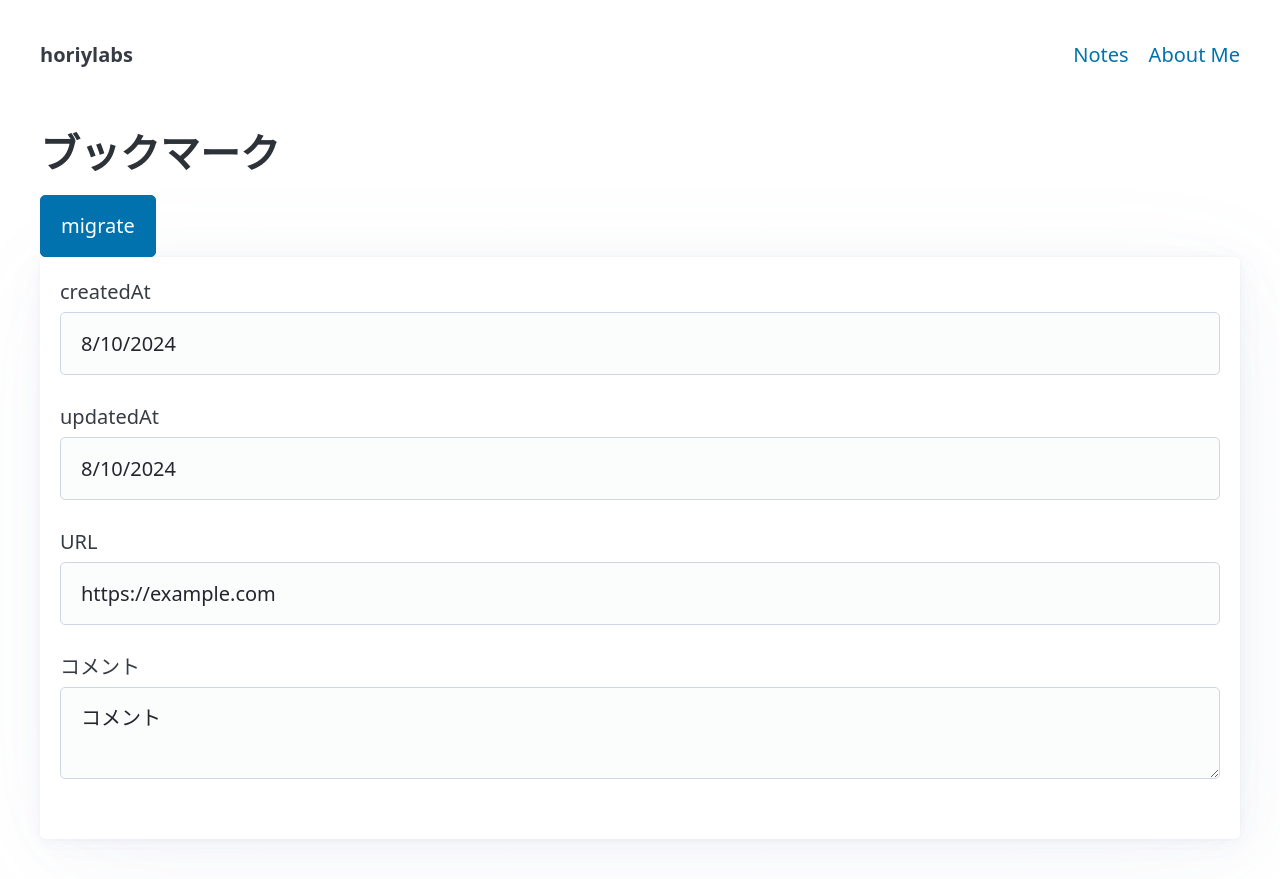
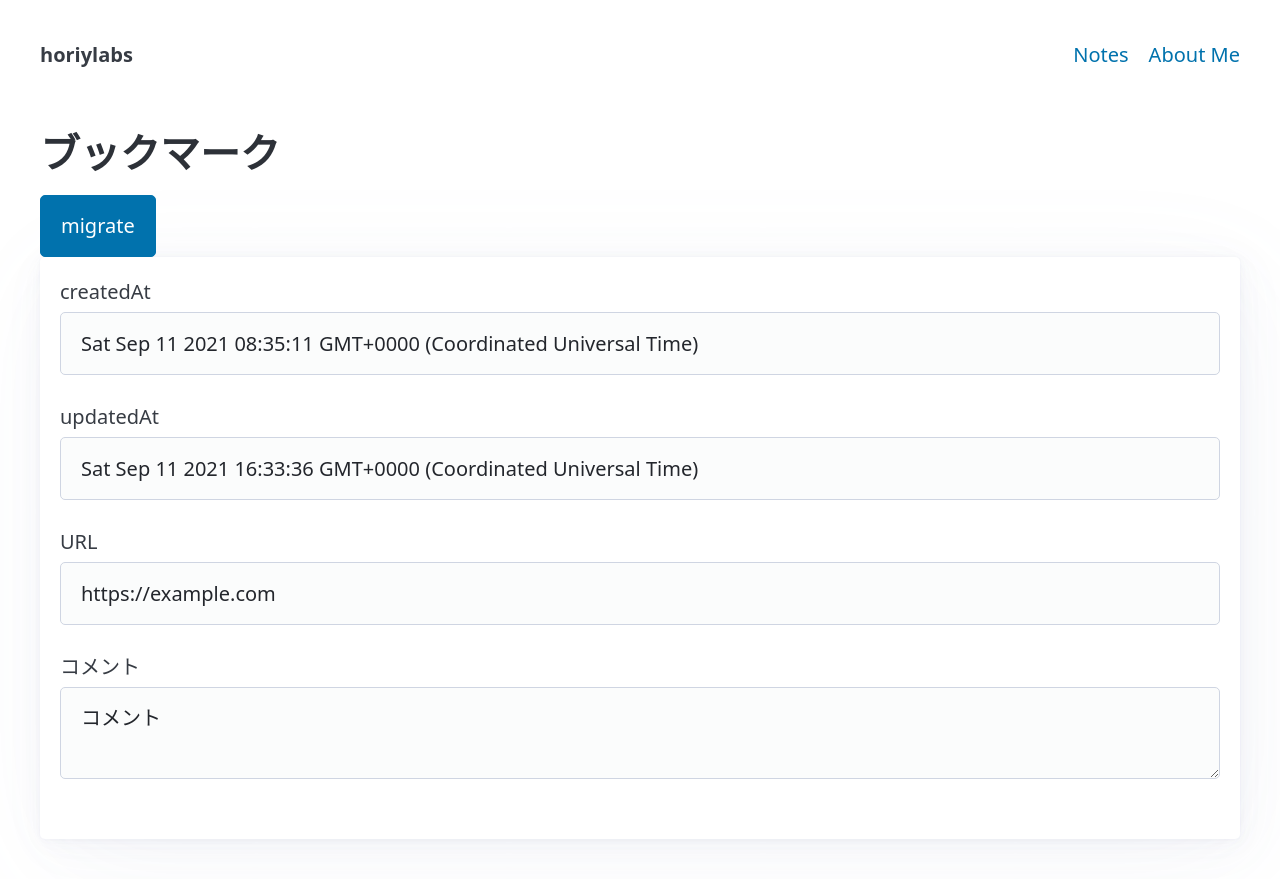
Before and after one commit to horiyee/horiy.dev, a Next.js app in the folder client/: page /legacy/bookmarks in a window 1280 px wide. Built offline with nearby package versions, Linux system fonts and the light colour scheme; no server answers.

Commit message:
feat: add bookmarks

```diff
--- /dev/null
+++ b/client/app/bookmarks/page.mdx
@@ -0,0 +1,5 @@
+# Bookmarks
+
+## これは何？
+
+私[@horiyee](https://www.horiy.me)が過去に持っていた個人サイトの中から個人的なブックマークとして保持していた URL たちを引っこ抜いてきて、とりあえずここに置いておくことにしました。
--- a/client/app/legacy/bookmarks/page.tsx
+++ b/client/app/legacy/bookmarks/page.tsx
@@ -15,8 +15,8 @@ const LegacyBookmarksPage: React.FC = () => {
             id: 1,
             url: "https://example.com",
             description: "コメント",
-            createdAt: new Date(),
-            updatedAt: new Date(),
+            createdAt: new Date("2021-09-11T08:35:11.915314Z"),
+            updatedAt: new Date("2021-09-11T16:33:36.975124Z"),
             categoryId: 1,
             categoryName: "カテゴリ1",
           },
@@ -52,18 +52,12 @@ const LegacyBookmarksPage: React.FC = () => {
               <fieldset>
                 <label>
                   createdAt
-                  <input
-                    type="text"
-                    value={bookmark.createdAt.toLocaleDateString()}
-                  />
+                  <input type="text" value={bookmark.createdAt.toString()} />
                 </label>
 
                 <label>
                   updatedAt
-                  <input
-                    type="text"
-                    value={bookmark.updatedAt.toLocaleDateString()}
-                  />
+                  <input type="text" value={bookmark.updatedAt.toString()} />
                 </label>
 
                 <label>
```
